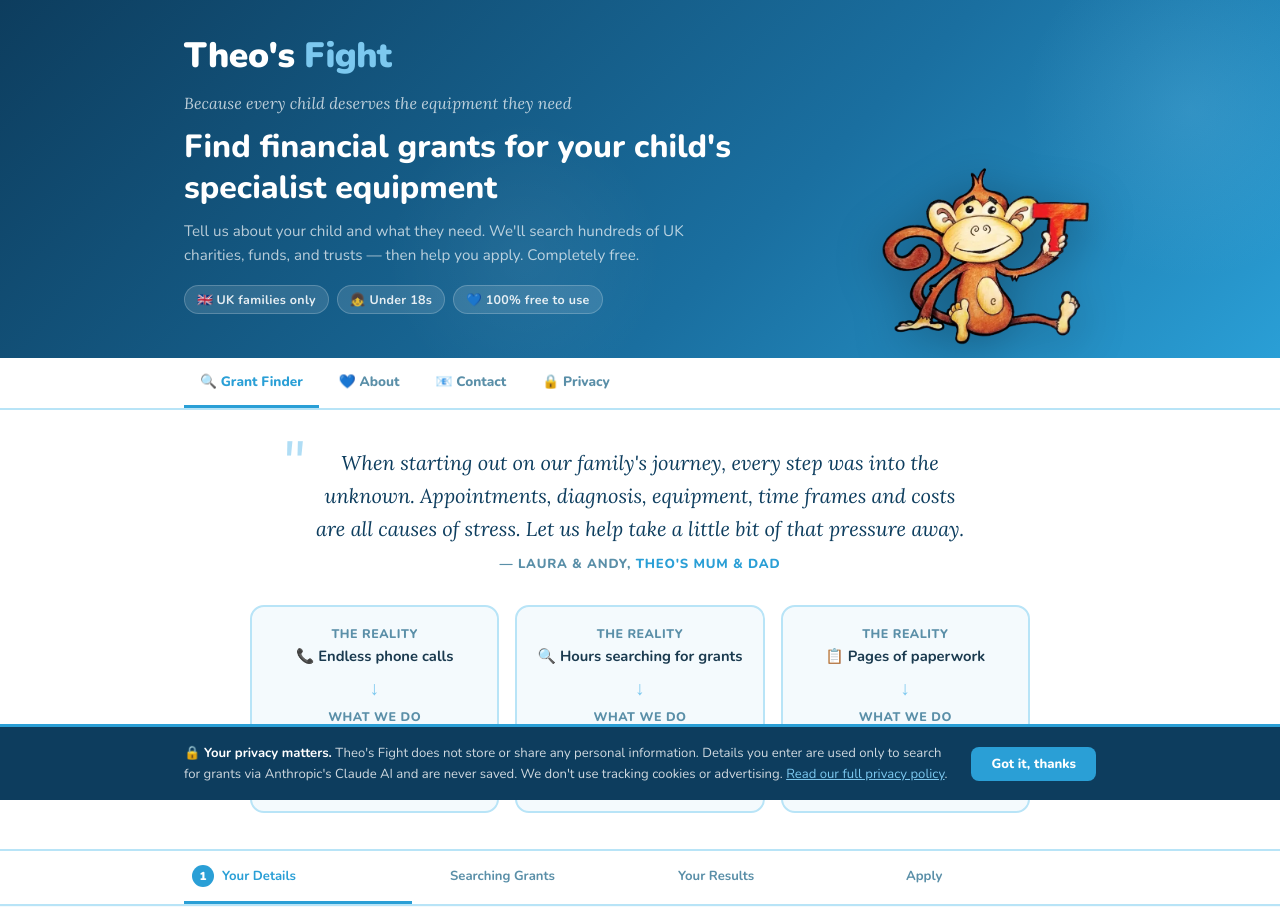
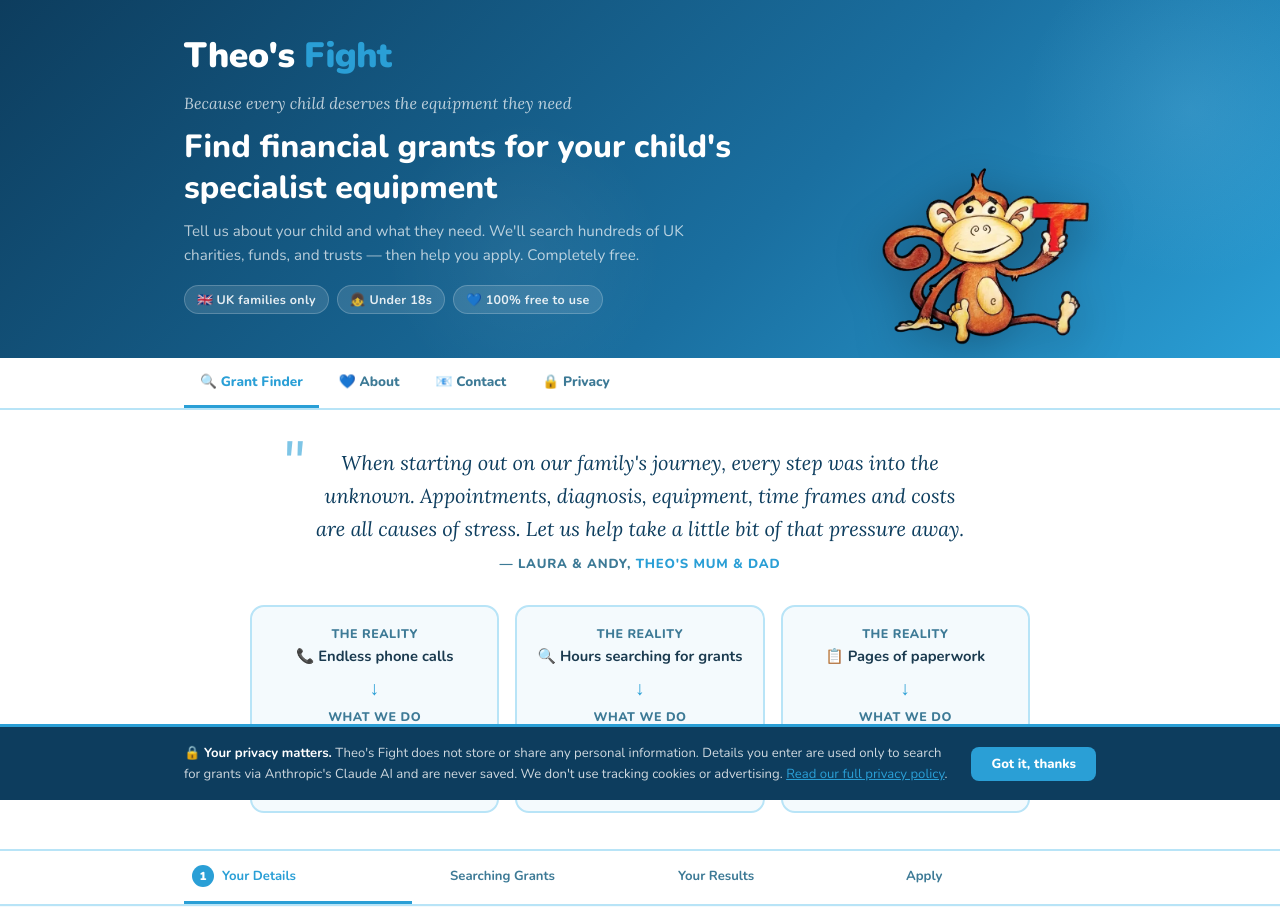
Before and after one commit to Andy-Hutton/theos-fight, a website: page public/index.html in a window 1280 px wide. Shown: the top 907 px of the page. Drawn offline with nearby package versions, Linux system fonts and the light colour scheme.

Commit message:
Improved colour contrast for accessibility

```diff
--- a/public/index.html
+++ b/public/index.html
@@ -53,14 +53,14 @@
   :root {
     --sky: #e0f4fd;
     --sky-mid: #b8e4f7;
-    --sky-deep: #7cc8ef;
+    --sky-deep: #2a9fd6;
     --blue: #2a9fd6;
     --blue-dark: #1a6fa0;
     --navy: #0d3d5e;
     --white: #ffffff;
     --soft: #f4fafd;
     --text: #1a3a4f;
-    --muted: #5a8fa8;
+    --muted: #3d7a96;
     --red: #e03b1f;
     --success: #2ecc71;
     --card-shadow: 0 4px 24px rgba(42,159,214,0.10);
```
